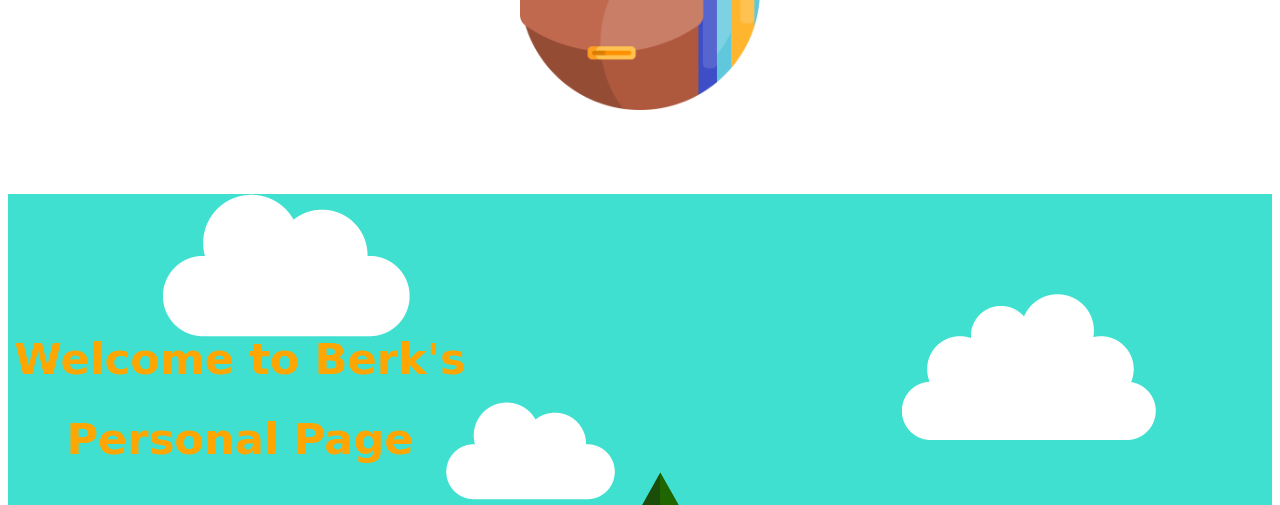
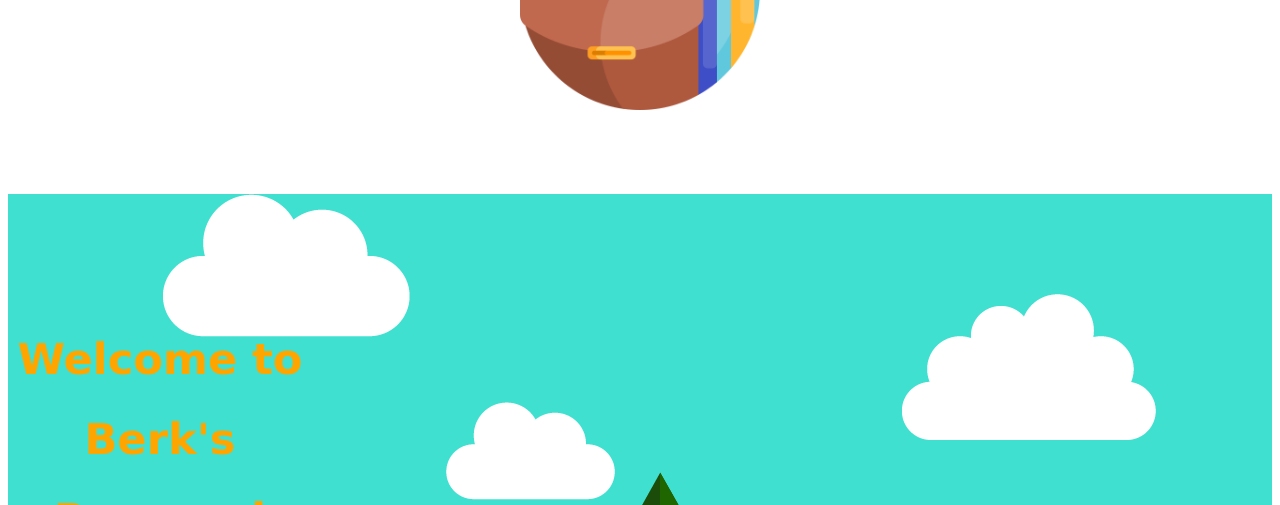
Before and after one commit to Codesque/Personal-Website, a plain HTML site: page index.html in a window 1280 px wide. Shown: the part 686-1191 px from the top of the page. Drawn offline with Linux system fonts and the light colour scheme; a web font is replaced by a local one.

Commit message:
Update style.css

```diff
--- a/css/style.css
+++ b/css/style.css
@@ -28,7 +28,7 @@ h1
 }
 
 .topmanuscript
-{ position: absolute;  top: 6rem;  right: 50rem;
+{ position: absolute;  top: 6rem;  right: 60rem;
 
     display: inline-block;
 }
```
